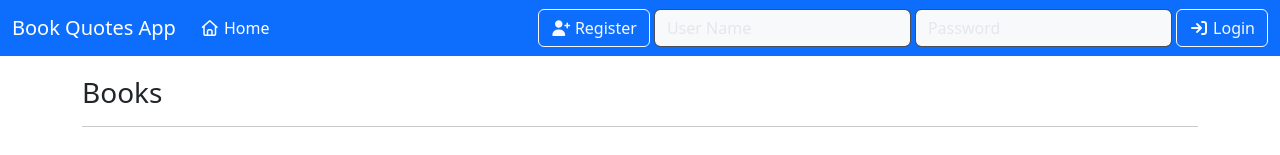
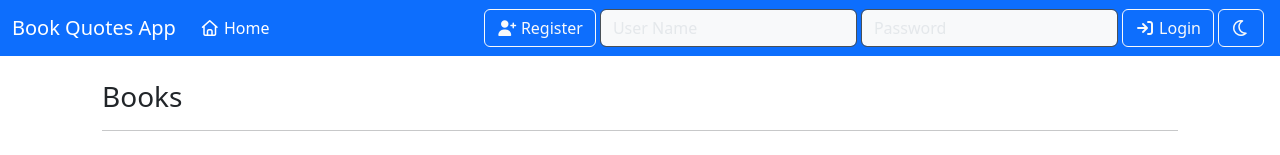
Before and after one commit to kouroshsalahshoor/BooksApp, an Angular app in the folder client/: page / in a window 1280 px wide. Shown: the top 155 px of the page. Built offline with nearby package versions, Linux system fonts and the light colour scheme; no server answers.

Commit message:
theme change

```diff
--- a/client/src/app/app.html
+++ b/client/src/app/app.html
@@ -1,6 +1,6 @@
 <div class="container-fluid app-container">
   <app-header></app-header>
-  <main>
+  <main class="container py-4">
     <router-outlet></router-outlet>
   </main>
 
--- a/client/src/index.html
+++ b/client/src/index.html
@@ -5,6 +5,11 @@
     <title>Client</title>
     <base href="/" />
     <meta name="viewport" content="width=device-width, initial-scale=1" />
+    <meta name="description" content="Angular 20 Book Quotes App" />
+    <meta
+      name="author"
+      content="Kourosh Salahshoor, Phone: +46 700284002, email: kourosh23@hotmail.com"
+    />
     <link rel="icon" type="image/x-icon" href="favicon.ico" />
 
     <link
--- a/client/src/layout/header/header.html
+++ b/client/src/layout/header/header.html
@@ -131,6 +131,15 @@
         </div>
       </form>
       }
+
+      <button class="btn btn-outline-light mx-1" (click)="toggleTheme()">
+        @if (this.selectedTheme() === 'light') {
+        <i class="fa-regular fa-moon" title="click for dark theme"></i>
+        } @else {
+        <i class="fa-solid fa-sun" title="click for light theme"></i>
+        }
+        <!-- {{ selectedTheme() }} -->
+      </button>
     </div>
   </div>
 </nav>
--- a/client/src/layout/header/header.ts
+++ b/client/src/layout/header/header.ts
@@ -1,4 +1,4 @@
-import { Component, inject, signal } from '@angular/core';
+import { Component, inject, OnInit, signal } from '@angular/core';
 import { Router, RouterLink, RouterLinkActive } from '@angular/router';
 import { AccountService } from '../../services/account-service';
 import { FormsModule } from '@angular/forms';
@@ -9,12 +9,17 @@ import { FormsModule } from '@angular/forms';
   templateUrl: './header.html',
   styleUrl: './header.css',
 })
-export class Header {
+export class Header implements OnInit {
   protected accountService = inject(AccountService);
   protected router = inject(Router);
 
   protected model: any = {};
-  protected title=signal('Book Quotes App')
+  protected title = signal('Book Quotes App');
+  protected selectedTheme = signal(localStorage.getItem('theme') || 'light');
+
+  ngOnInit(): void {
+    document.documentElement.setAttribute('data-bs-theme', this.selectedTheme());
+  }
 
   onLogin() {
     this.accountService.login(this.model).subscribe({
@@ -31,4 +36,11 @@ export class Header {
     this.accountService.logout();
     this.router.navigateByUrl('/');
   }
+
+  toggleTheme() {
+    const newTheme = this.selectedTheme() === 'light' ? 'dark' : 'light';
+    this.selectedTheme.set(newTheme);
+    localStorage.setItem('theme', newTheme);
+    document.documentElement.setAttribute('data-bs-theme', newTheme);
+  }
 }
```
